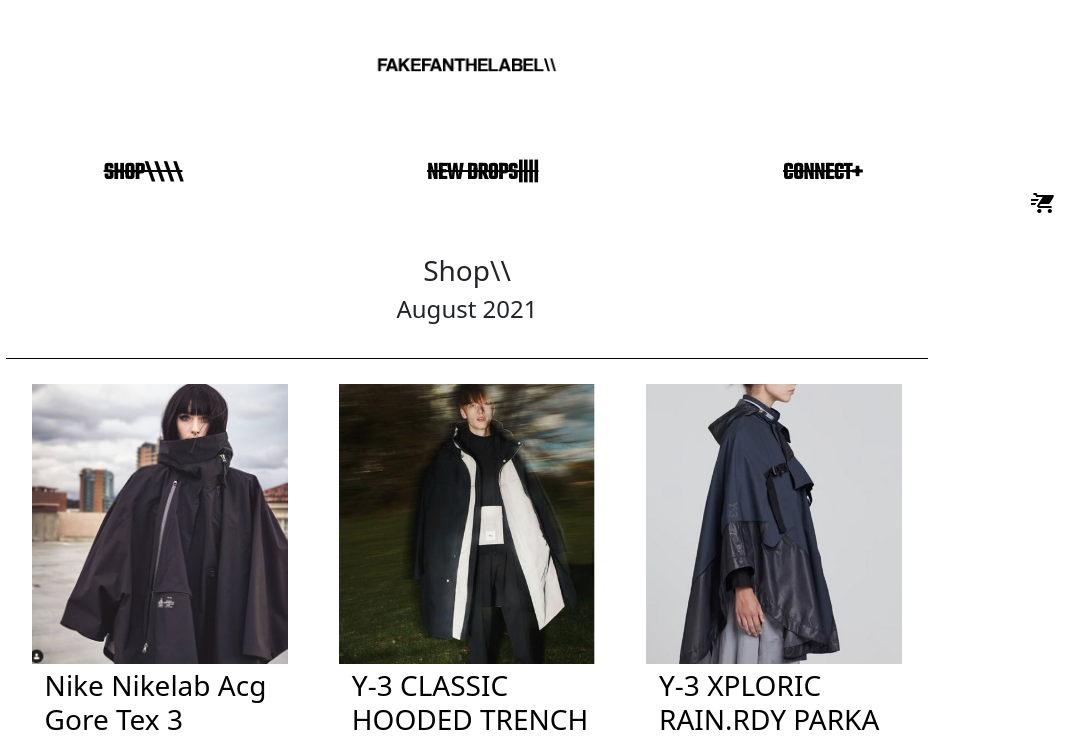
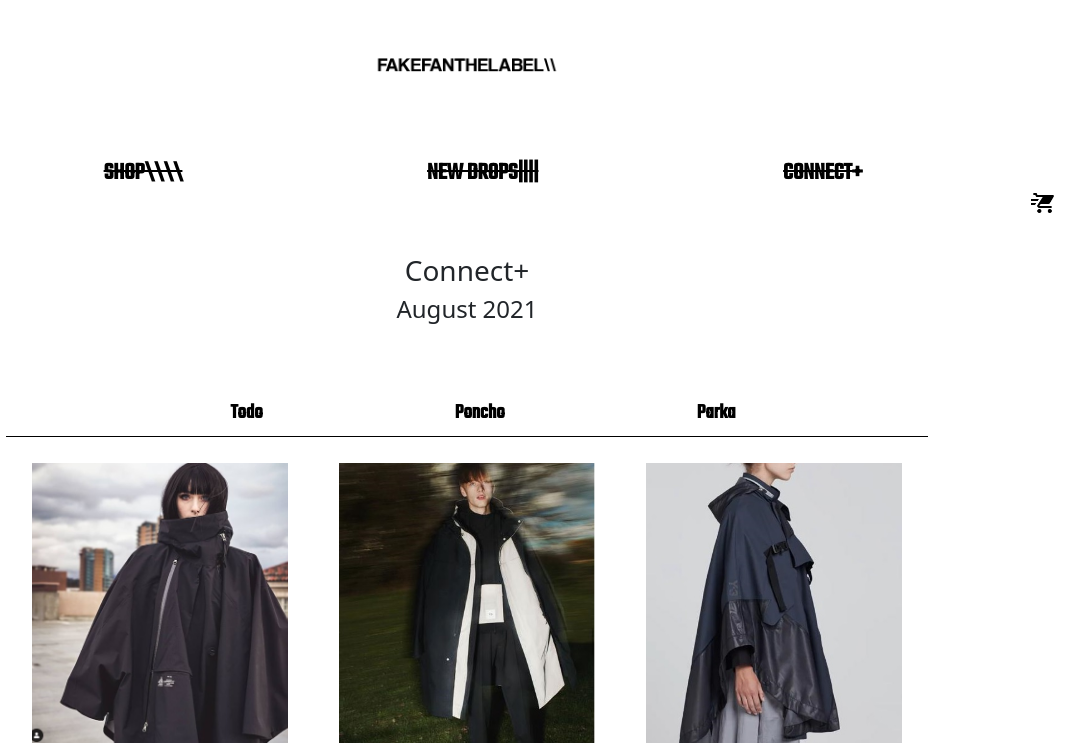
Before and after one commit to JuanMeliaDevelops/fakefanweb, a React (Create React App) app: page / in a window 1280 px wide. Shown: the top 749 px of the page, without its empty margins (173-1258 px from the left). Built offline with nearby package versions, Linux system fonts and the light colour scheme.

Commit message:
Desafio Eventos y category

```diff
--- a/src/App.js
+++ b/src/App.js
@@ -5,6 +5,7 @@ import './App.css';
 import NavBar from './components/navBar';
 import ItemListContainer from './components/ItemListContainer';
 import ItemDetailContainer from "./components/ItemDetailContainer";
+
 
 // Pages
 import Home from './components/pages/Home.js';
@@ -21,8 +22,17 @@ function App() {
     <NavBar/>
 
     <Switch>
+    <Route exact path='/'>
+    <ItemListContainer  greetings="Connect+" />
+    </Route>
 
-    <Route exact path='/'>
+    <Route exact path='/category'>
+
+    <ItemListContainer greetings="Shop\\" />
+
+    </Route>
+
+    <Route exact path='/category/:categoryId'>
     <ItemListContainer greetings="Shop\\" />
     </Route>
 
@@ -31,11 +41,14 @@ function App() {
     </Route>
 
     <Route exact path='/newDrops/:id'>
-    <ItemDetailContainer  />
+    <ItemDetailContainer />
     </Route>
 
-    <Route exact path='/category/category/:id'>
-    <ItemListContainer greetings="Connect\\" />
+
+
+
+    <Route exact path='/cart'>
+     <h4>Cart, componente vacio</h4>
     </Route>
 
 
--- a/src/components/CartWidget.js
+++ b/src/components/CartWidget.js
@@ -1,17 +1,20 @@
 import carritoPng from "./assets/imgs/icons/icons8-fast-cart-48.png"
 import './css/main.scss'
+import { Link } from 'react-router-dom';
 
-function CartWidget () {
+function CartWidget() {
     return (
 
         <div className="">
 
-            <a className="carritoContainer"  href="#carrito">
-            <img className="carrito" alt='carritoCompra' src={carritoPng} />
-            </a>
+            <Link  className="carritoContainer" to='/cart'>
+
+                    <img className="carrito" alt='carritoCompra' src={carritoPng} />
+
+            </Link>
 
 
-      </div>
+        </div>
 
     )
 }
--- /dev/null
+++ b/src/components/CategoryBar.js
@@ -0,0 +1,23 @@
+import { Link } from 'react-router-dom';
+import './css/main.scss'
+
+
+
+export default function CategoryBar() {
+  return (
+<div>
+    <div className="categoryBar">
+
+
+      <ul>
+          <li><Link to='/category' className="">Todo</Link></li>
+        <li> <Link to='/category/poncho' className="">Poncho</Link></li>
+        <li><Link to='/category/parka' className="">Parka</Link></li>
+
+      </ul>
+
+
+    </div>
+    </div>
+  )
+}
--- a/src/components/ItemCount.js
+++ b/src/components/ItemCount.js
@@ -7,7 +7,7 @@ export default function ItemCount({ stock, initial, onAdd }) {
 
     const [itemsBuy, setItemsBuy] = useState(initial);
     const [hasStock, setHasStock] = useState(true);
-    console.log(hasStock)
+
     const sumar = () => {
         if (itemsBuy === stock || stock === 0) {
             setItemsBuy(itemsBuy + 0);
@@ -54,7 +54,7 @@ export default function ItemCount({ stock, initial, onAdd }) {
 
 
             <br />
-            <Button variant='dark' >add to cart</Button>
+            <Button variant='dark' onClick={onAdd} >add to cart</Button>
 
         </div>
 
--- a/src/components/ItemDetail.js
+++ b/src/components/ItemDetail.js
@@ -1,16 +1,45 @@
+import { useState } from 'react';
 import { Link } from 'react-router-dom';
 import './css/main.scss'
 import ItemCount from './ItemCount';
+import { Button } from 'react-bootstrap';
 
 
 function ItemDetail({ details }) {
 
+    const [cantidad, setCantidad] = useState(1);
+
+    const [productAdded, setProductAdded] = useState(false);
+
+    const [stock, setStock] = useState(6);
+
+
+    const addProduct = () => {
+        console.log('Agregar', cantidad, 'de', details)
+
+        if (cantidad!==0 && cantidad<=stock){
+        setProductAdded(true);}
+    };
+
+    const showItemCount = () => {
+
+        return (
+            <ItemCount initial={cantidad} stock={stock} onAdd={addProduct} />
+        )
+    }
+
+    const showButton = () => {
+
+        return (
+            <Link to='/cart'><Button variant='dark' style={{ marginTop: "10%" }}>Go to cart</Button></Link>
+        )
+    }
 
     return (
 
         <div className='itemDetailBigContainer'>
 
-<Link className='buttonVolver' to='/newDrops'> <h5> Volver </h5></Link>
+            <Link className='buttonVolver' to='/newDrops'> <h5> Volver </h5></Link>
             <div className='itemDetailContainer'>
 
 
@@ -21,8 +50,8 @@ function ItemDetail({ details }) {
                     <h3>{details.title}</h3>
                     <p>{details.description}</p>
                     <h4>{details.price}</h4>
-
-                    <ItemCount initial={1} stock={6} />
+                    {!productAdded && showItemCount()}
+                    {productAdded && showButton()}
 
                 </div>
 
--- a/src/components/ItemListContainer.js
+++ b/src/components/ItemListContainer.js
@@ -1,7 +1,10 @@
-import React, { useState, useEffect } from 'react';
+import  { useState, useEffect } from 'react';
+import { useParams } from 'react-router';
 import './css/main.scss'
 import ItemList from './ItemList';
+import CategoryBar from  "./CategoryBar";
 import loadingImg from './assets/imgs/loadingGif.gif'
+
 
 //Imagenes
 import itemImg from './assets/imgs/labelStyle.jpg'
@@ -12,6 +15,7 @@ import itemImg3 from './assets/imgs/labelStyle3.jpg'
 function ItemListContainer(props) {
     const [loading, setLoading] = useState(false);
     const [ItemData, setItemData] = useState([]);
+    const {categoryId} = useParams();
 
     useEffect(() => {
 
@@ -21,9 +25,9 @@ function ItemListContainer(props) {
 
                 const fetchItem = {
                     data: [
-                        { id: 1, title: "Nike Nikelab Acg Gore Tex 3", description: 'Nike Poncho vest black yellow rain wind jacket.', price: "120" + "$", pictureUrl: itemImg, altImg: 'Poncho Nike Nikelab Acg Gore Tex 3' },
-                        { id: 2, title: "Y-3 CLASSIC HOODED TRENCH", description: 'Y-3 Spring/Summer 2021 – Chapter 2.', price: "250" + "$", pictureUrl: itemImg2, altImg: 'Y-3 Classic Hooded Trench' },
-                        { id: 3, title: "Y-3 XPLORIC RAIN.RDY PARKA", description: 'Y-3 Technical rain parka for the stormiest weather and plenty of pockets.', price: "80" + "$", pictureUrl: itemImg3, altImg: 'Y-3 Technical rain parka' }],
+                        { id: 1, categoryId: 'poncho', title: "Nike Nikelab Acg Gore Tex 3", description: 'Nike Poncho vest black yellow rain wind jacket.', price: "120" + "$", pictureUrl: itemImg, altImg: 'Poncho Nike Nikelab Acg Gore Tex 3' },
+                        { id: 2,  categoryId: 'parka', title: "Y-3 CLASSIC HOODED TRENCH", description: 'Y-3 Spring/Summer 2021 – Chapter 2.', price: "250" + "$", pictureUrl: itemImg2, altImg: 'Y-3 Classic Hooded Trench' },
+                        { id: 3,  categoryId: 'parka', title: "Y-3 XPLORIC RAIN.RDY PARKA", description: 'Y-3 Technical rain parka for the stormiest weather and plenty of pockets.', price: "80" + "$", pictureUrl: itemImg3, altImg: 'Y-3 Technical rain parka' }],
                 };
 
 
@@ -34,16 +38,21 @@ function ItemListContainer(props) {
 
         }).then((dataResolve) => {
             setLoading(false);
+            if (categoryId) {
+                const filteredItems = dataResolve.data.filter(
+                  (item) => item.categoryId === categoryId);
+                setItemData(filteredItems);
+              } else {
+
             setItemData(dataResolve.data);
-
-
+              }
 
 
         }).catch((error) => {
             console.log('Error Product not found')
         })
 
-    }, []);
+    }, [categoryId]);
 
 
 
@@ -61,8 +70,10 @@ function ItemListContainer(props) {
     return (
 
         <div className="flex">
+
             <div className='itemBigContainer'><h3>{props.greetings} </h3>
                 <h4>August 2021</h4>
+                <CategoryBar/>
             </div>
 
             <div >
--- /dev/null
+++ b/src/components/css/categoryBar.scss
@@ -0,0 +1,22 @@
+.categoryBar ul li a{
+    color: black;
+    font-family: teko;
+    font-weight: bold;
+    font-size: 1.3rem;
+    display: flex;
+     text-decoration: none;
+}
+
+.categoryBar ul li {
+    list-style: none;
+}
+.categoryBar ul  {
+    display: flex;
+    justify-content: space-evenly;
+    margin-top: 8%;
+    margin-bottom: -2%;
+}
+
+.categoryBar ul li a:hover{
+opacity: 0.7;
+}
--- a/src/components/css/main.scss
+++ b/src/components/css/main.scss
@@ -2,6 +2,7 @@
 @import 'itemCount';
 @import 'item';
 @import 'itemDetail';
+@import 'categoryBar';
 
 @import url('https://fonts.googleapis.com/css2?family=Teko:wght@500&display=swap');
 @import 'bootstrap/dist/css/bootstrap.min.css';
--- a/src/components/navBar.js
+++ b/src/components/navBar.js
@@ -13,9 +13,9 @@ function NavBar() {
 
 
       <ul>
-        <li> <Link to='/' className="hovernormal"> SHOP\\\\ </Link></li>
+        <li> <Link to='/category' className="hovernormal"> SHOP\\\\ </Link></li>
         <li><Link to='/newDrops' className="hoverespecial"> NEW DROPS|||| </Link></li>
-        <li><Link to='/category/category/:id' className="hovernormal"> CONNECT+ </Link></li>
+        <li><Link to='/' className="hovernormal"> CONNECT+ </Link></li>
       </ul>
 
       <CartWidget />
```
